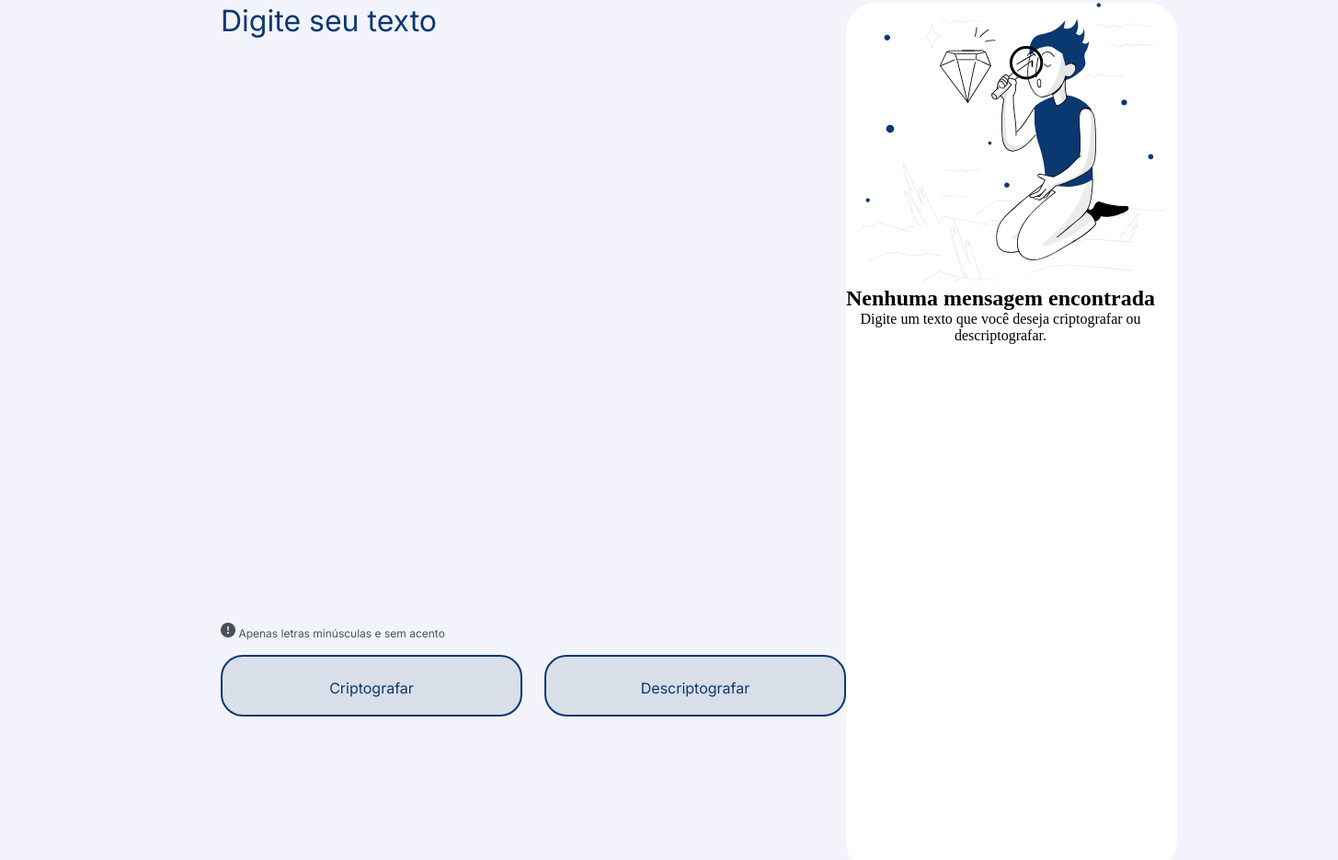
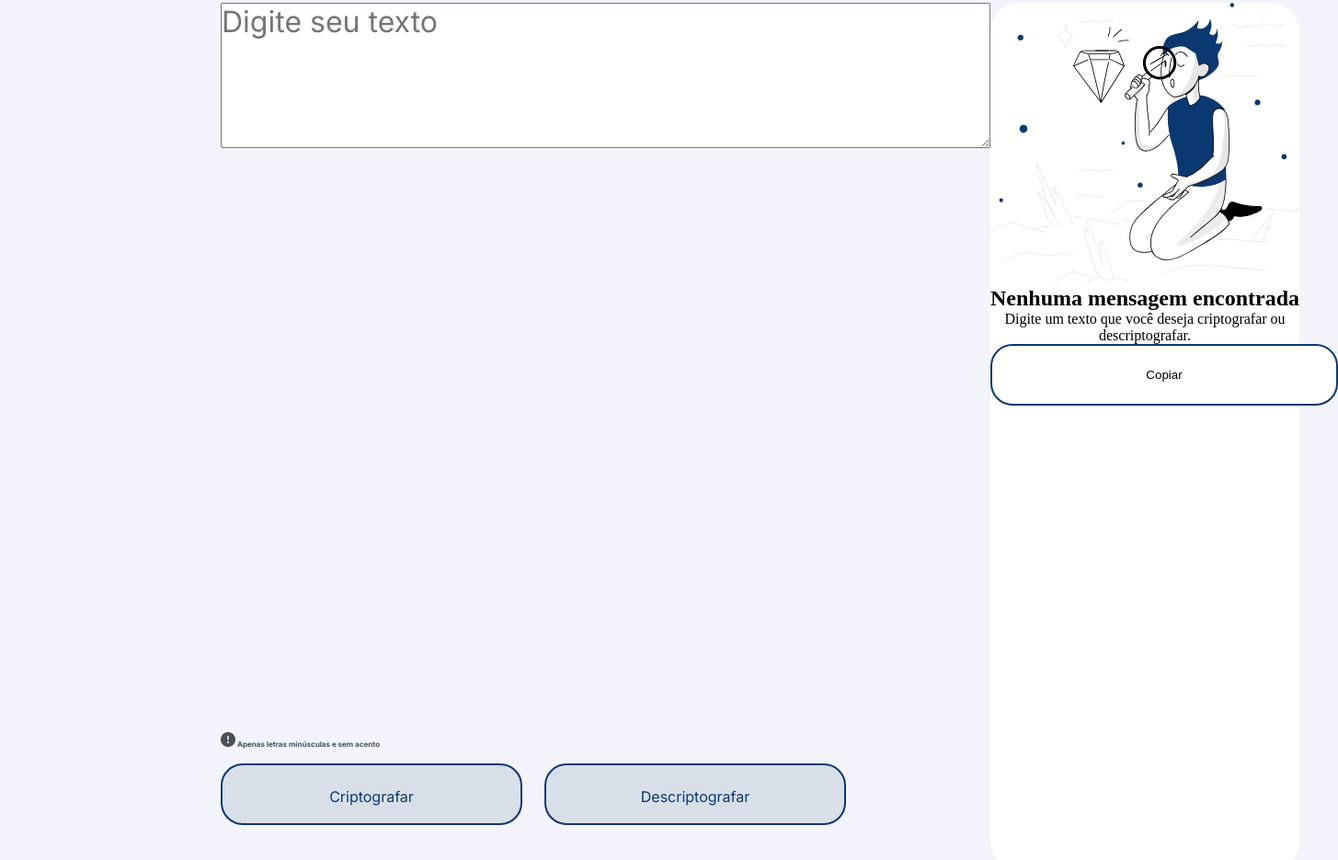
Before and after one commit to Thomazmcn/Desafio-decodificador, a plain HTML site: page index.html in a window 1280 px wide. Shown: the part 129-1064 px from the top of the page at 92% size, 1455 px wide, since content can reach past the window. Drawn offline with Linux system fonts and the light colour scheme.

Commit message:
Ajustes css

```diff
--- a/index.html
+++ b/index.html
@@ -1,5 +1,5 @@
 <!DOCTYPE html>
-<html lang="en">
+<html lang="pt-br">
 <head>
     <meta charset="UTF-8">
     <meta name="viewport" content="width=device-width, initial-scale=1.0">
@@ -11,17 +11,21 @@
         <nav class="cabecalho__logo">
             <a class="cabecalho__logo__link" href="https://www.alura.com.br/">
                 <img src="./midia/Logo.png" alt="Logo da alura."></a>
-        </nav></header>
+        </nav>
+    </header>
+
     <main class="principal">
         <section class="miolo">
-            <div class="miolo__campo">Digite seu texto</div>
+            <textarea class="miolo__campo" cols="41" rows="4" placeholder="Digite seu texto"></textarea>
+
             <div class="miolo__frame__1" id="spaced-item-1">
-                <a><img src="./midia/bi_exclamation-circle-fill.png">
-                    Apenas letras minúsculas e sem acento</a>
+                <h6><img src="./midia/bi_exclamation-circle-fill.png">
+                    Apenas letras minúsculas e sem acento</h6>
             </div>
+
             <div class="miolo__frame__3" id="spaced-item-2">
-            <a class="miolo__frame__3__botao">Criptografar </a>
-            <a class="miolo__frame__3__botao">Descriptografar </a>
+            <button class="miolo__frame__3__botao">Criptografar </button>
+            <button class="miolo__frame__3__botao">Descriptografar </button>
             </div>
         </section>
         <section class="caixa__de__resposta">
@@ -29,6 +33,7 @@
             <section class="texto__resposta">
                 <div class="texto__resposta__feedback">Nenhuma mensagem encontrada</div>
                 <div class="texto__resposta__instrucoes">Digite um texto que você deseja criptografar ou descriptografar.</div>
+		<button class="texto__resposta__copiar">Copiar</button>
             </section>
         </section>
 
--- a/style.css
+++ b/style.css
@@ -64,10 +64,7 @@ body{
     width: 680px;
     height: 67px;
     gap: 24px;
-    font-family: var(--fonte);
-    font-weight: 400;
-    font-size: 16px;
-    color: var(--cor-fonte);
+
 }
 
 .miolo__frame__3__botao{
@@ -77,6 +74,10 @@ body{
     border: 2px solid var(--cor-fonte);
     width: 378px;
     padding: 24px;
+    font-family: var(--fonte);
+    font-weight: 400;
+    font-size: 16px;
+    color: var(--cor-fonte);
     text-align: center;
     border-radius: 24px;
     text-decoration: none;
@@ -123,3 +124,21 @@ body{
     align-items: center;
 
 }
+
+.texto__resposta__copiar{
+    display: flex;
+    justify-content: center;
+    gap: 8px;
+    border: 2px solid var(--cor-fonte);
+    width: 378px;
+    padding: 24px;
+    text-align: center;
+    border-radius: 24px;
+    text-decoration: none;
+    background-color: var(--cor-cx-resposta);
+}
+
+.texto__resposta__copiar:hover{
+    background-color: var(--cor-fonte);
+    color: var(--cor-hover);
+}
```
